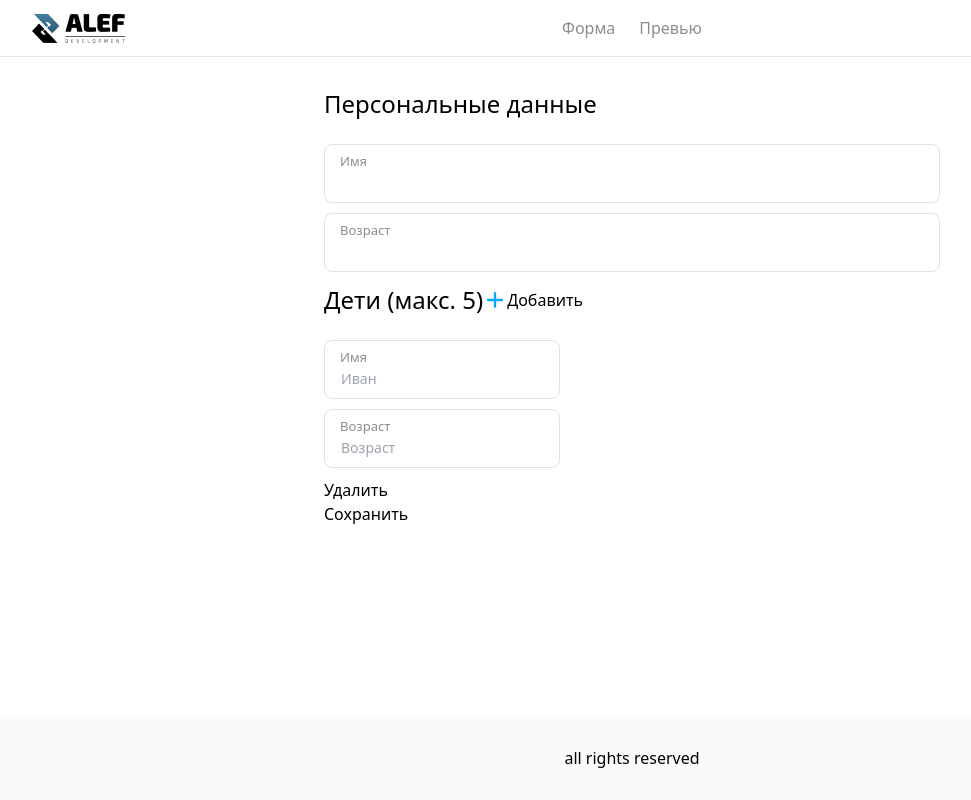
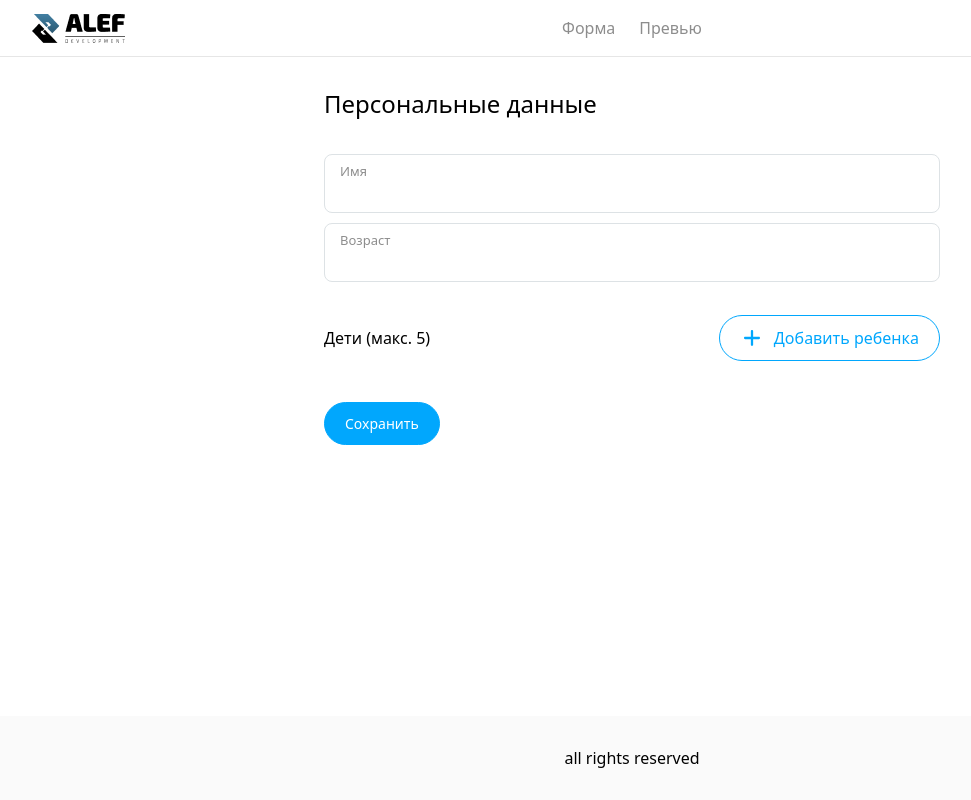
Before and after one commit to vitallios/ALFA_TEST, a Vue app: page / in a window 1280 px wide. Shown: the whole page, without its empty margins (8-979 px from the left). Built offline with nearby package versions, Linux system fonts and the light colour scheme.

Commit message:
Global upgrade

```diff
--- a/src/App.vue
+++ b/src/App.vue
@@ -2,12 +2,15 @@
 import { RouterView } from 'vue-router'
 import TheHeader from './components/TheHeader.vue';
 import TheFooter from './components/TheFooter.vue';
+
+
+
 </script>
 
 <template>
   <TheHeader />
   <div class="container">
-  <RouterView />
+  <RouterView :newChaild="newChaild" />
   </div>
   <TheFooter/>
 </template>
--- a/src/assets/main.css
+++ b/src/assets/main.css
@@ -4,6 +4,7 @@
 
 body {
  @apply bg-white;
+ font-size: 16px;
 }
 .container{
  width: 100%;
@@ -18,6 +19,6 @@ body {
 .HeaderShadow{
   box-shadow: 0px 1px 0px 0px rgba(17, 17, 17, 10%);
 }
-h2{
+h1{
  font-size: 24px;
 }
--- a/src/views/HomeView.vue
+++ b/src/views/HomeView.vue
@@ -1,140 +1,131 @@
 <script setup>
-import { ref } from 'vue';
+import { ref, reactive } from 'vue';
 
-const newChaild = ref([])
-
-const Parent = ref({
+const newChaild = ref([]);
+const Parent = reactive({
   name: '',
   age: '',
   childtern: [],
 });
-let Child = ref({
+const Child = reactive({
   name: '',
   age: '',
 });
 
-
-// сохранить данные
-const saveTiket = async () => {
+const saveTiket = () => {
   const childrenList = document.getElementById('ChildrenList');
   const children = childrenList.children;
   for (const element of children) {
-    const inputName = element.children[0];
-    const inputAge = element.children[1];
-    Parent.value.childtern.push({
+    const inputName = element.querySelector('input[name="childName"]');
+    const inputAge = element.querySelector('input[name="childAge"]');
+    Parent.childtern.push({
       name: inputName.value,
       age: inputAge.value
     });
   }
-  newChaild.value.push(Parent.value)
+  newChaild.value.push({ ...Parent });
   console.log(newChaild.value);
+};
+
+const createNewChild = () => {
+  const childrenList = document.getElementById('ChildrenList');
+  if (childrenList.children.length >= 5) {
+    alert('Максимальное количество детей - 5');
+    return;
   }
 
-// создать и удалить плвое поле для добавления детей
-const createNewChild = () => {
-  console.dir(newChaild.value);
+  const childrenItem = document.createElement('li');
+  childrenItem.classList.add('childrenItem', 'flex', 'gap-[18px]');
 
-  const childrenItem = document.createElement('li');
-  childrenItem.classList.add('childrenItem')
+  const childrenDivInputLabelName = document.createElement('div');
+  childrenDivInputLabelName.classList.add('childrenInput');
+
+  const childrenLabelName = document.createElement('label');
+  childrenLabelName.textContent = 'Имя';
 
   const inputName = document.createElement('input');
   inputName.type = 'text';
-  inputName.placeholder = 'Имя';
-  inputName.classList.add('inputName')
+  inputName.name = 'childName';
+  inputName.classList.add('w-full', 'border-none', 'outline-none');
+
+  const childrenDivInputLabelAge = document.createElement('div');
+  childrenDivInputLabelAge.classList.add('childrenInput');
+
+  const childrenLabelAge = document.createElement('label');
+  childrenLabelAge.textContent = 'Возраст';
 
   const inputAge = document.createElement('input');
   inputAge.type = 'text';
-  inputAge.placeholder = 'Возраст';
-  inputAge.classList.add('inputAge')
+  inputAge.name = 'childAge';
+  inputAge.classList.add('w-full', 'border-none', 'outline-none');
 
   const removeBtn = document.createElement('button');
-  removeBtn.classList.add('removeBtn')
-  removeBtn.textContent = 'Удалить'
+  removeBtn.classList.add('btn', 'removeBtn', 'text-[#01A7FD]');
+  removeBtn.textContent = 'Удалить';
 
-  if (document.getElementById('ChildrenList').children.length <= 4) {
-    childrenItem.appendChild(inputName);
-    childrenItem.appendChild(inputAge);
-    childrenItem.appendChild(removeBtn);
-    document.getElementById('ChildrenList').appendChild(childrenItem);
-  }
+  childrenDivInputLabelName.append(childrenLabelName, inputName);
+  childrenDivInputLabelAge.append(childrenLabelAge, inputAge);
+  childrenItem.append(childrenDivInputLabelName, childrenDivInputLabelAge, removeBtn);
+  childrenList.appendChild(childrenItem);
 
-  removeBtn.addEventListener('click', () => {
-    childrenItem.remove();
-  })
-
+  removeBtn.addEventListener('click', () => childrenItem.remove());
 };
 
 </script>
 
 <template>
   <main class="pt-[30px]">
-    <!-- Родитель -->
-
-    <div class="parentName flex flex-col ">
-      <h2>Персональные данные</h2>
+    <div class="parentName flex flex-col gap-[10px]">
+      <h1>Персональные данные</h1>
       <div class="pt-[22px]">
         <label for="parentNameLabel">Имя</label>
-        <input v-model="Parent.name" class="w-full border-none outline-none" type="text">
+        <input v-model="Parent.name" class="w-full border-none outline-none" type="text" id="parentNameLabel">
       </div>
       <div>
         <label for="parentAgeLabel">Возраст</label>
-        <input v-model="Parent.age" class="w-full border-none outline-none" type="text">
+        <input v-model="Parent.age" class="w-full border-none outline-none" type="text" id="parentAgeLabel">
       </div>
     </div>
-    <!-- Родитель -->
 
-    <!-- Добавить поле с детьми -->
     <div>
-      <div class="flex flex-row items-center ">
-        <h2>Дети (макс. 5)</h2>
-        <button @click="createNewChild()" class="btn flex justify-between items-center">
+      <div class="flex flex-row items-center mt-[44px]">
+        <div class="flex justify-between items-center w-full relative">
+          <h4>Дети (макс. 5)</h4>
+          <button @click="createNewChild" class="btn absolute right-0 flex justify-between items-center px-[20px] py-[10px] border-[#01A7FD] border-[1px] rounded-[100px] outline-none">
             <svg width="24" height="24" viewBox="0 0 24 24" fill="none" xmlns="http://www.w3.org/2000/svg">
               <path fill-rule="evenodd" clip-rule="evenodd"
                 d="M5.13332 10.8556C4.50125 10.8555 3.98887 11.3679 3.98887 12C3.98887 12.6321 4.50126 13.1445 5.13332 13.1445L10.8554 13.1445L10.8554 18.8668C10.8554 19.4989 11.3678 20.0113 11.9999 20.0113C12.632 20.0113 13.1444 19.4989 13.1444 18.8668L13.1443 13.1445L18.8667 13.1445C19.4988 13.1445 20.0112 12.6321 20.0112 12C20.0112 11.3679 19.4988 10.8556 18.8667 10.8556L13.1443 10.8556L13.1443 5.13338C13.1443 4.50132 12.632 3.98893 11.9999 3.98893C11.3678 3.98893 10.8554 4.50131 10.8554 5.13338L10.8554 10.8556L5.13332 10.8556Z"
                 fill="#01A7FD" />
             </svg>
-          Добавить
+            <span class="ml-[10px] text-[#01A7FD]">
+              Добавить ребенка
+            </span>
           </button>
         </div>
-      <ul id="ChildrenList" class="pt-[22px]">
-        <li class="childrenItem">
-          <div>
-            <label for="childrenNameLabel">Имя</label>
-            <input v-model="Child.name" type="text" placeholder="Иван" aria-label="Имя">
       </div>
-          <div>
-            <label for="childrenAgeLabel">Возраст</label>
-            <input v-model="Child.age" type="text" placeholder="Возраст" aria-label="Возраст">
-
-          </div>
-
-          <button class="btn removeBtn">Удалить</button>
-        </li>
-      </ul>
-      <!-- Добавить поле с детьми -->
-      <!-- кнопка сохранить -->
-      <button @click="saveTiket()">Сохранить</button>
+      <ul id="ChildrenList" class="pt-[22px] flex flex-col gap-[10px]"></ul>
+      <button @click="saveTiket" class="mt-[30px] py-[10px] px-[20px] border-[#01A7FD] border-[1px] rounded-[100px] bg-[#01A7FD] text-white text-[14px]">Сохранить</button>
     </div>
   </main>
 </template>
 
-<style scoped>
+<style>
+.parentName>div,
+.childrenItem>div {
+  position: relative;
+  flex: 1;
+}
+
 .parentName>div>input,
 .childrenItem>div>input {
   padding: 7px 16px;
   border-radius: 8px;
   border: 1px solid #DDE2E5;
-  margin-bottom: 10px;
-  margin-right: 10px;
   position: relative;
   padding-top: 26px;
   line-height: 24px;
   font-size: 14px;
-}
-
-.parentName>div,
-.childrenItem>div {
-  position: relative;
+  width: 100%;
 }
 
 .parentName>div>label,
```
Lines whose indentation alone changed are shown as unchanged.
